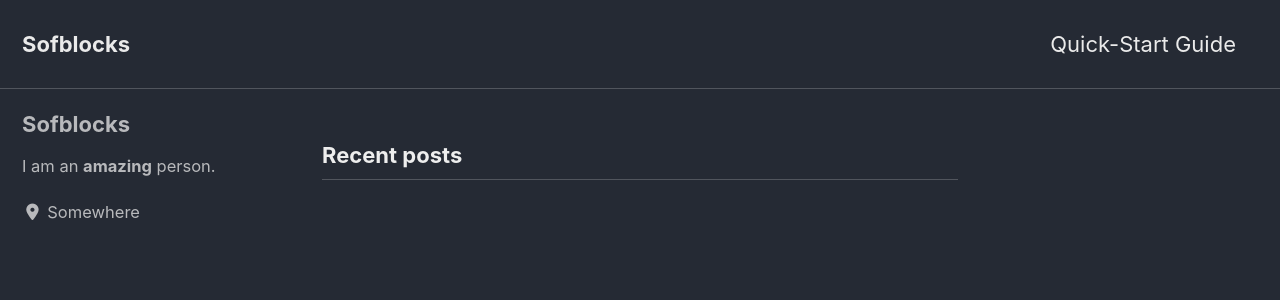
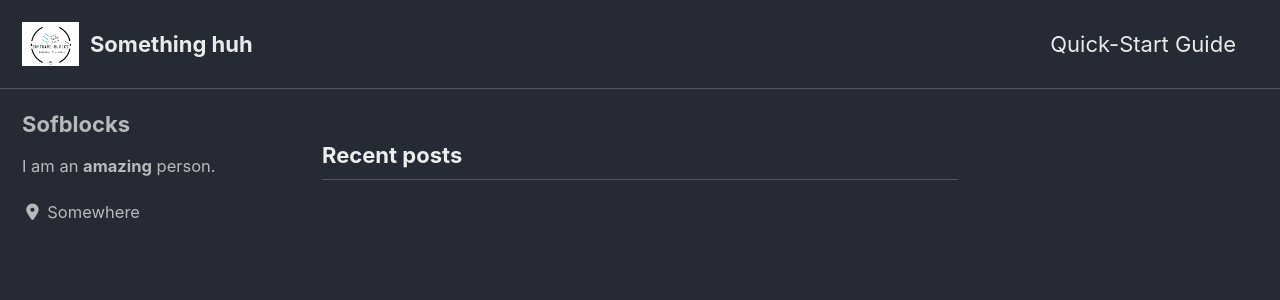
Before and after one commit to sofblocks/sofblocks.github.io, a Jekyll site: the page built from index.html, in a window 1280 px wide and 900 px high. Shown: the top 300 px of the window. Built offline with Jekyll 4.4.1, drawn with Linux system fonts in a browser that asks for light colours; cached includes are drawn as plain includes; nearby versions of some CDN libraries; the list of posts is cut into pages by our own code.

Commit message:
Added Logo

```diff
--- a/_config.yml
+++ b/_config.yml
@@ -25,8 +25,8 @@
 baseurl                  : # the subpath of your site, e.g. "/blog"
 repository               : "sofblocks/sofblocks.github.io" # GitHub username/repo-name e.g. "mmistakes/minimal-mistakes"
 teaser                   : # path of fallback teaser image, e.g. "/assets/images/500x300.png"
-logo                     : # path of logo image to display in the masthead, e.g. "/assets/images/88x88.png"
-masthead_title           : # overrides the website title displayed in the masthead, use " " for no title
+logo                     : "/assets/images/88x88.png" # path of logo image to display in the masthead, e.g. "/assets/images/88x88.png"
+masthead_title           : "Something huh" # overrides the website title displayed in the masthead, use " " for no title
 # breadcrumbs            : false # true, false (default)
 words_per_minute         : 200
 comments:
```
Also changed, not shown: assets/images/88x88.png (added).
